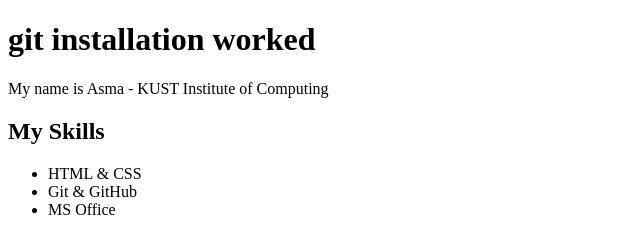
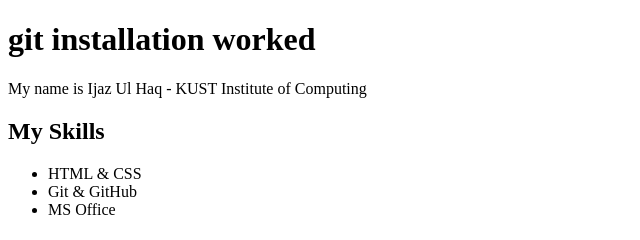
Before and after one commit to ijazulhaq664/lab6, a plain HTML site: page index.html in a window 1280 px wide. Shown: the full height of the page, 0-640 px from the left. Drawn offline with Linux system fonts and the light colour scheme.

Commit message:
Update name toijazulhaq

```diff
--- a/index.html
+++ b/index.html
@@ -7,7 +7,7 @@
 </head>
 <body>
     <h1>git installation worked</h1>
-    <p>My name is Asma - KUST Institute of Computing</p>
+    <p>My name is Ijaz Ul Haq - KUST Institute of Computing</p>
 
     <h2>My Skills</h2>
     <ul>
```
